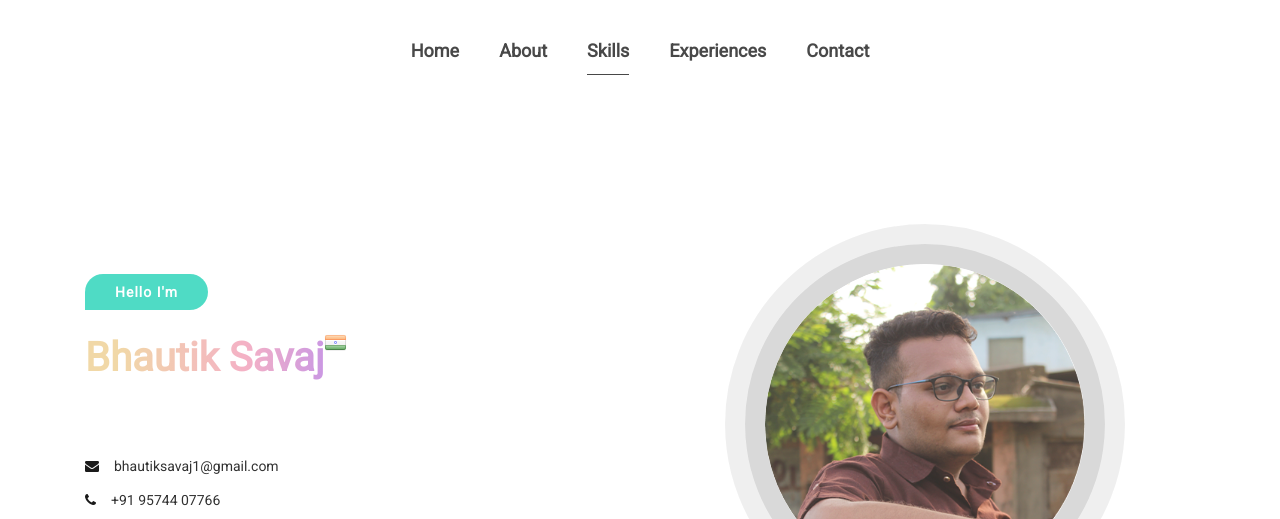
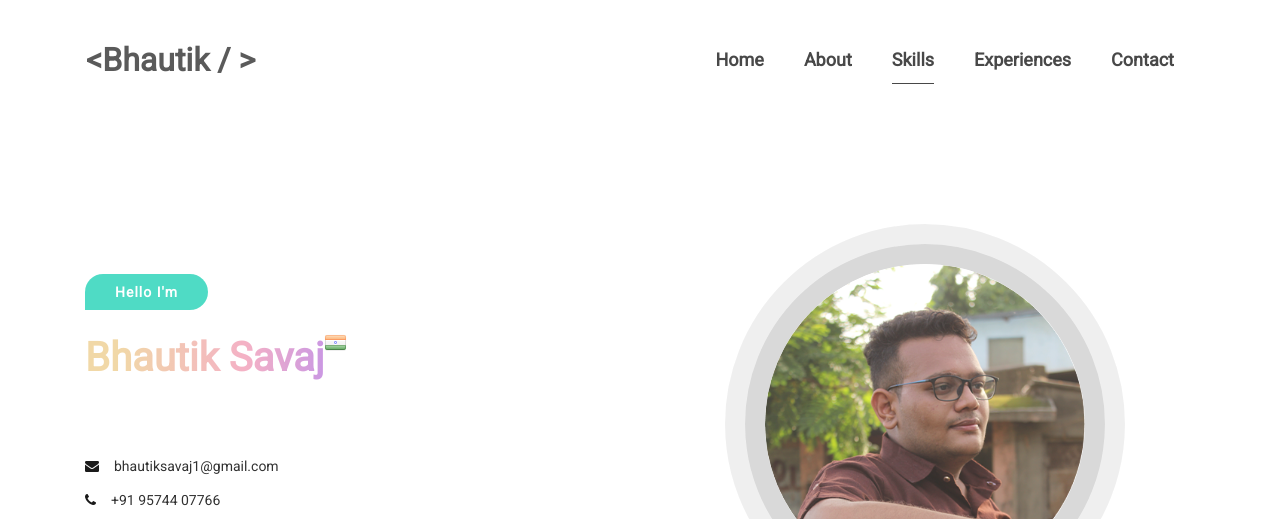
Before and after one commit to bhautiksavaj/bhautiksavajvnsgu.github.io, a plain HTML site: page index.html in a window 1280 px wide. Shown: the top 519 px of the page. Drawn offline with Linux system fonts and the light colour scheme.

Commit message:
add demo logo

```diff
--- a/index.html
+++ b/index.html
@@ -72,6 +72,12 @@
         <div class="container">
             <div class="row">
                 <nav class="navbar navbar-expand-lg mh-nav nav-btn">
+                    <a class="navbar-brand mt-2" href="#">
+                        <!-- <img src="assets/images/fedalon_logo.png" alt="" class="img-fluid"> -->
+                        <h2>
+                            &ltBhautik / &gt
+                        </h2>
+                    </a>
                     <button class="navbar-toggler" type="button" data-toggle="collapse"
                         data-target="#navbarSupportedContent" aria-controls="navbarSupportedContent"
                         aria-expanded="false" aria-label="Toggle navigation">
@@ -79,7 +85,7 @@
                     </button>
 
                     <div class="collapse navbar-collapse" id="navbarSupportedContent">
-                        <ul class="navbar-nav mr-auto ml-auto">
+                        <ul class="navbar-nav  ml-auto">
                             <li class="nav-item active">
                                 <a class="nav-link" href="#home">Home</a>
                             </li>
```
